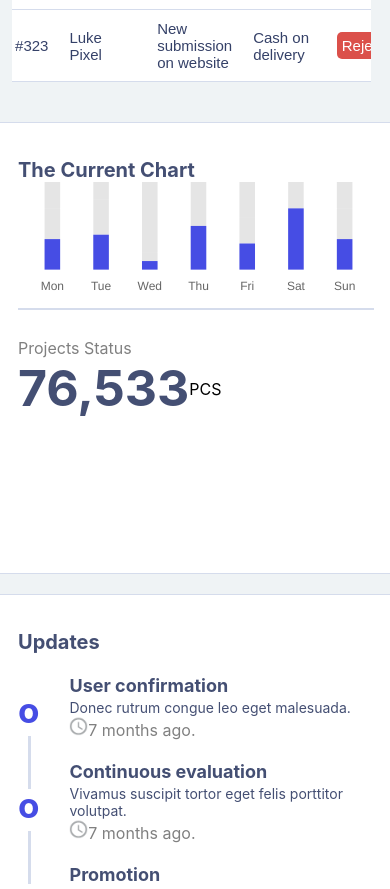
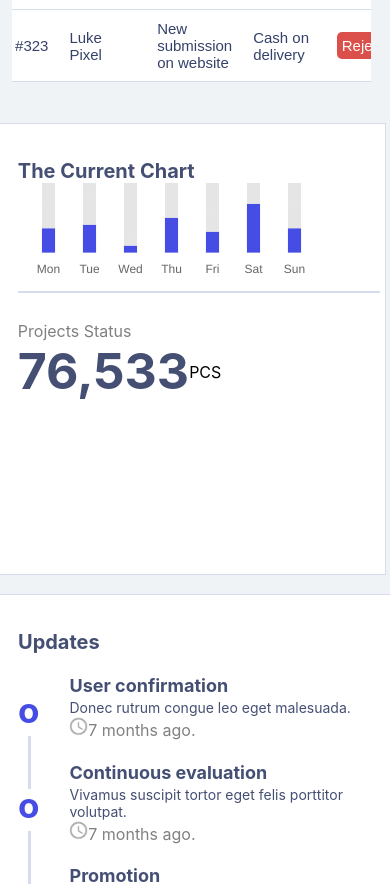
Before and after one commit to ruchika6698/Liberty-UI, a React (Create React App) app: page / in a window 390 px wide. Shown: the part 2380-3269 px from the top of the page. Built offline with nearby package versions, Linux system fonts and the light colour scheme.

Commit message:
Refactor:Media queries for update chart component

```diff
--- a/src/Components/UpdateChart.jsx
+++ b/src/Components/UpdateChart.jsx
@@ -85,7 +85,7 @@ const option={
         <Card className="currentChart">
           <div className="chartCard">
             <div className="cardText">The Current Chart</div>
-            <div >
+            <div className="graphbar">
                 <Bar data={data} options={option}  height="100px" style={{width:'100%'}}/>
 
             </div>
--- a/src/SCSS/Table.scss
+++ b/src/SCSS/Table.scss
@@ -90,5 +90,6 @@ th {
 @media screen and (max-width: 320px) {
   .tableContainer{
     padding-left:320px;
+    margin-left:15px;
   }
 }
--- a/src/SCSS/UpdateChart.scss
+++ b/src/SCSS/UpdateChart.scss
@@ -6,6 +6,12 @@
 .currentChart{
     width:620px;
     height:450px;
+    margin-right:15px;
+    display:flex;
+    justify-content:space-between;
+}
+.graphbar{
+    width:580px;
 }
 .cardText{
     display:flex;
@@ -83,47 +89,73 @@
 
 @media screen and (max-width: 1024px) {
     .currentChart{
-        width:440px;
+        width:420px;
+        padding-right:25px;
     }
     .updates{
         width:440px;
     }
+    .graphbar{
+        width:330px;
+        margin-right:60px !important;
+    }
 }
 @media screen and (max-width: 768px) {
     .currentChart{
-        width:330px;
+        width:310px;
     }
     .updates{
         width:330px;
     }
+    .graphbar{
+        width:230px !important;
+        margin-right:50px;
+    }
 }
 @media screen and (max-width: 540px) {
     .currentChart{
-        width:490px;
+        width:480px;
+        padding-right:10px !important;
+        margin-left:1.2%;
     }
     .updates{
         width:490px;
     }
+    .graphbar{
+        width:380px !important;
+    }
 }
 @media screen and (max-width: 414px) {
     .currentChart{
-        width:390px;
+        width:380px;
     }
     .updates{
         width:390px;
     }
+    .graphbar{
+        width:300px !important;
+    }
+}
+@media screen and (max-width: 411px) {
+    .currentChart{
+        width:375px;
+    }
 }
 @media screen and (max-width: 375px) {
     .currentChart{
-        width:360px;
+        width:350px;
     }
     .updates{
         width:360px;
     }
+    .graphbar{
+        width:250px !important;
+    }
 }
 @media screen and (max-width: 360px) {
     .currentChart{
-        width:340px;
+        width:330px;
+        margin-left:2%;
     }
     .updates{
         width:340px;
@@ -131,10 +163,13 @@
 }
 @media screen and (max-width: 320px) {
     .currentChart{
-        width:280px;
+        width:270px;
     }
     .updates{
         width:280px;
+    }
+    .graphbar{
+        width:180px !important;
     }
 }
 @media screen and (max-width: 280px) {
```
